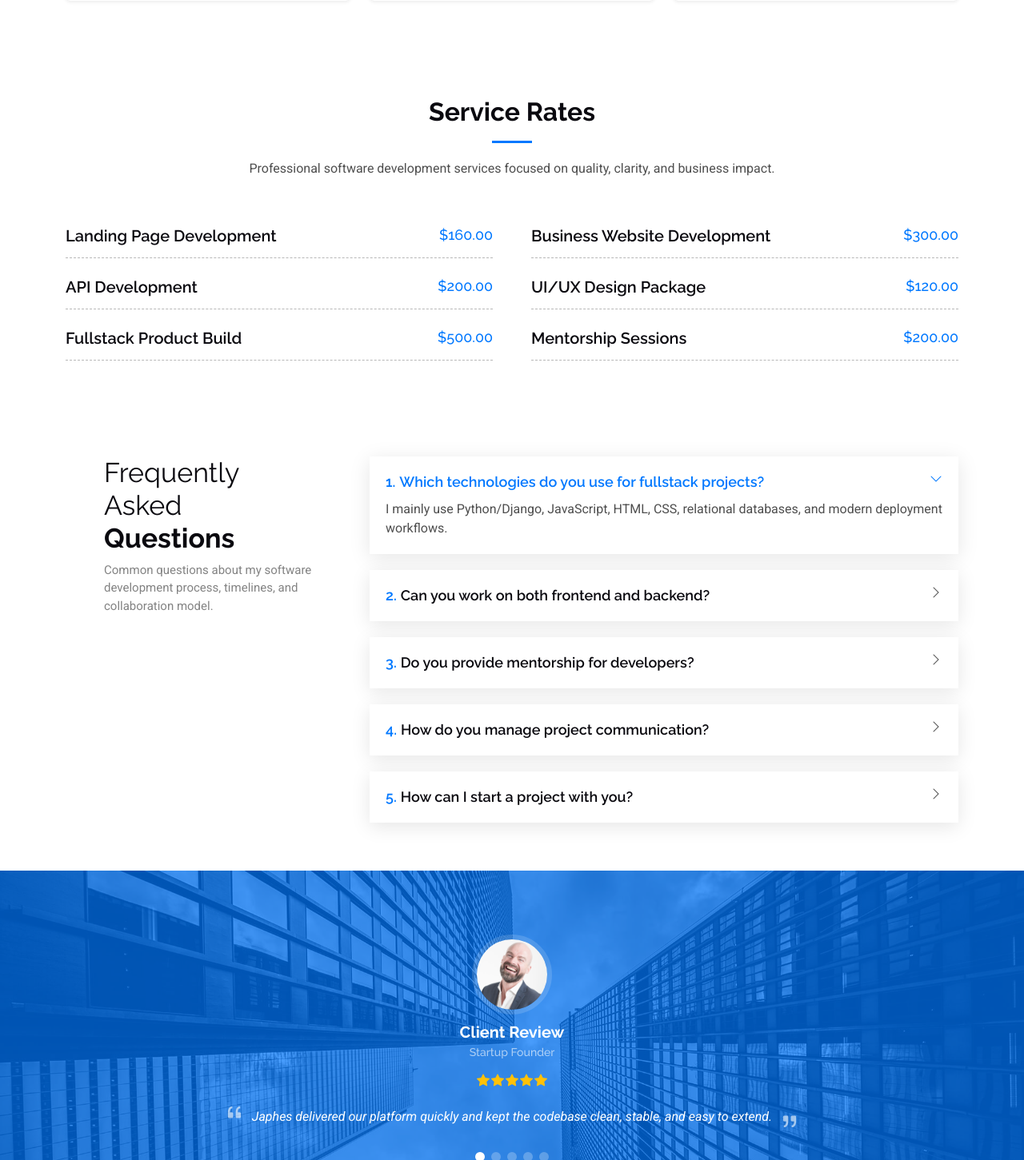
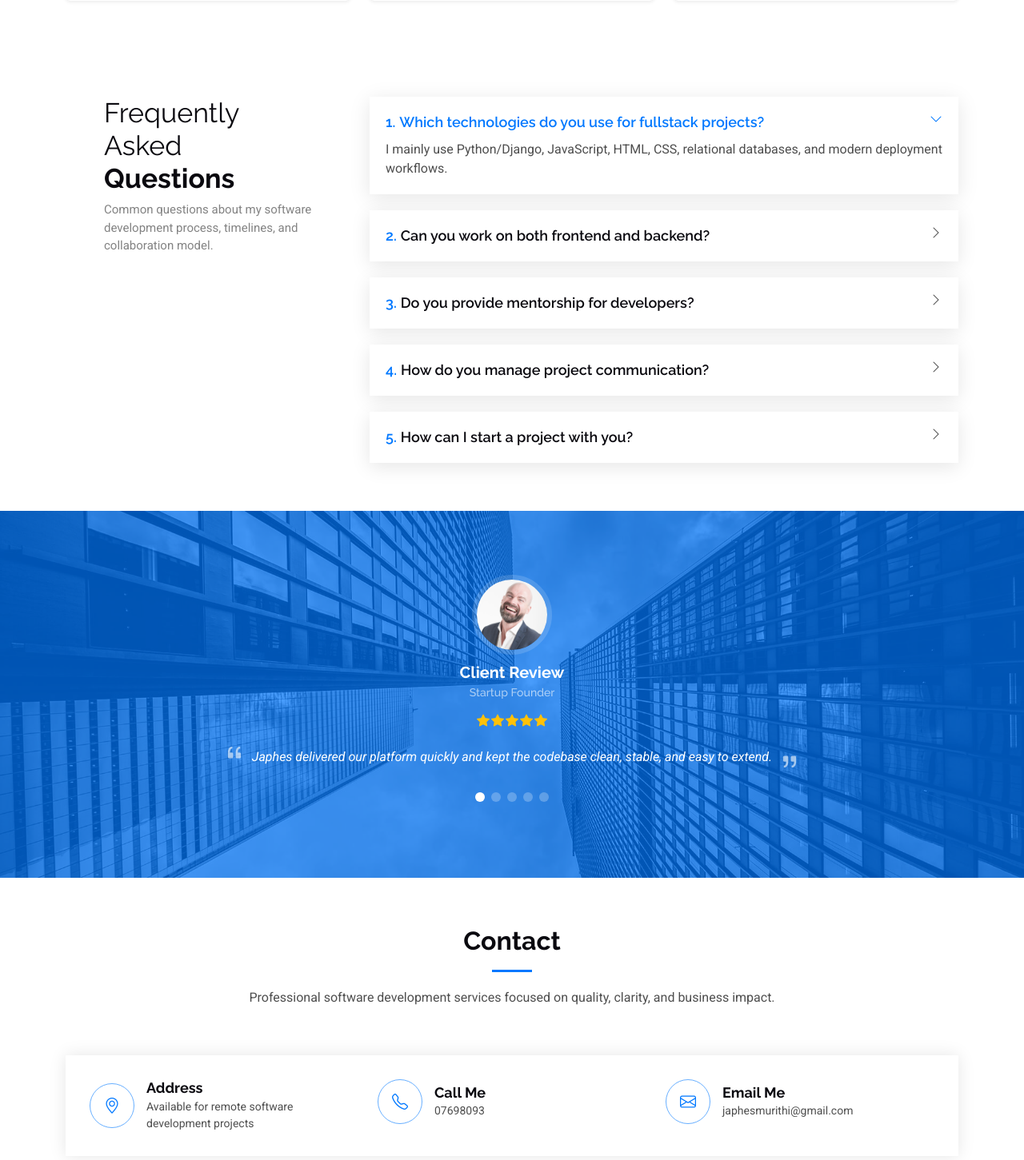
Before and after one commit to JAPHES/japhestech_portfolio, a Django app: page / in a window 1280 px wide. Shown: the part 5049-6500 px from the top of the page at 80% size. Run offline with Django 5.2, Linux system fonts and the light colour scheme; some libraries are stand-ins or nearby versions.

Commit message:
deleted service rates section

```diff
--- a/techie/templates/techie/index.html
+++ b/techie/templates/techie/index.html
@@ -471,67 +471,6 @@
 
     </section><!-- /Projects Section -->
 
-    <!-- Pricing Section -->
-    <section id="pricing" class="pricing section">
-
-      <!-- Section Title -->
-      <div class="container section-title" data-aos="fade-up">
-        <h2>Service Rates</h2>
-        <p>Professional software development services focused on quality, clarity, and business impact.</p>
-      </div><!-- End Section Title -->
-
-      <div class="container" data-aos="fade-up" data-aos-delay="100">
-
-        <div class="row gy-4 gx-lg-5">
-
-          <div class="col-lg-6">
-            <div class="pricing-item d-flex justify-content-between">
-              <h3>Landing Page Development</h3>
-              <h4>$160.00</h4>
-            </div>
-          </div><!-- End Pricing Item -->
-
-          <div class="col-lg-6">
-            <div class="pricing-item d-flex justify-content-between">
-              <h3>Business Website Development</h3>
-              <h4>$300.00</h4>
-            </div>
-          </div><!-- End Pricing Item -->
-
-          <div class="col-lg-6">
-            <div class="pricing-item d-flex justify-content-between">
-              <h3>API Development</h3>
-              <h4>$200.00</h4>
-            </div>
-          </div><!-- End Pricing Item -->
-
-          <div class="col-lg-6">
-            <div class="pricing-item d-flex justify-content-between">
-              <h3>UI/UX Design Package</h3>
-              <h4>$120.00</h4>
-            </div>
-          </div><!-- End Pricing Item -->
-
-          <div class="col-lg-6">
-            <div class="pricing-item d-flex justify-content-between">
-              <h3>Fullstack Product Build</h3>
-              <h4>$500.00</h4>
-            </div>
-          </div><!-- End Pricing Item -->
-
-          <div class="col-lg-6">
-            <div class="pricing-item d-flex justify-content-between">
-              <h3>Mentorship Sessions</h3>
-              <h4>$200.00</h4>
-            </div>
-          </div><!-- End Pricing Item -->
-
-        </div>
-
-      </div>
-
-    </section><!-- /Pricing Section -->
-
     <!-- Faq Section -->
     <section id="faq" class="faq section">
 
```
